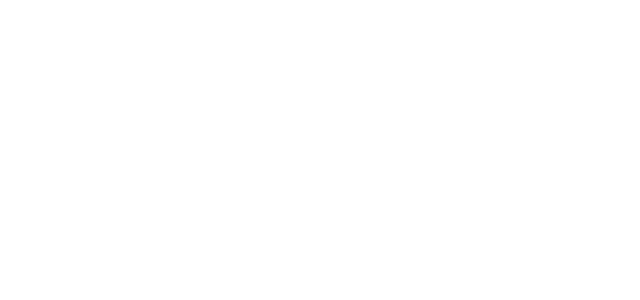
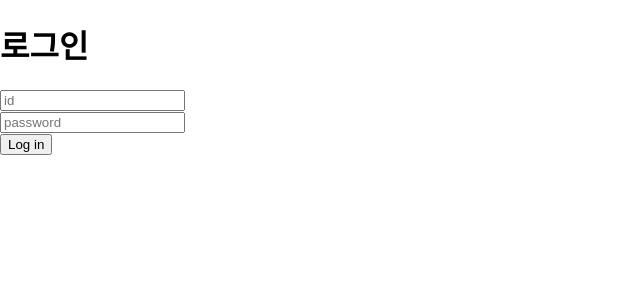
Before and after one commit to pokganmika/chatterbox-test-client, a React (Create React App) app: page /login in a window 1280 px wide. Shown: the top 300 px of the page, without its empty margins (0-640 px from the left). Built offline with nearby package versions, Linux system fonts and the light colour scheme.

Commit message:
add loginpage and signuppage

```diff
--- a/src/App.js
+++ b/src/App.js
@@ -4,6 +4,8 @@
 // import './App.css';
 
 import Home from './routes/Home';
+import Login from './routes/Login';
+import Signup from './routes/Signup';
 
 class App extends Component {
   render() {
@@ -27,6 +29,8 @@
       <Router>
         <div>
           <Route exact path='/' component={Home}/>
+          <Route path='/login' component={Login}/>
+          <Route path='/signup' component={Signup}/>
           {/* <Route /> */}
         </div>
       </Router>
--- /dev/null
+++ b/src/components/Login.js
@@ -0,0 +1,21 @@
+import React, { Component } from 'react';
+
+class Login extends Component {
+  constructor(props) {
+    super(props);
+
+    this.state = {};
+  }
+
+  render() {
+    return (
+      <React.Fragment>
+        <input type='text' placeholder='id' /><br/>
+        <input type='text' placeholder='password' /><br/>
+        <input type='submit' value='Log in' />
+      </React.Fragment>
+    );
+  }
+}
+
+export default Login;
--- /dev/null
+++ b/src/components/Signup.js
@@ -0,0 +1,21 @@
+import React, { Component } from 'react';
+
+class Signup extends Component {
+  constructor(props) {
+    super(props);
+
+    this.state = {};
+  }
+
+  render() {
+    return (
+      <React.Fragment>
+        <input type='text' placeholder='id'/><br/>
+        <input type='text' placeholder='password'/><br/>
+        <input type='submit' value='Sign up'/>
+      </React.Fragment>
+    );
+  }
+}
+
+export default Signup;
--- /dev/null
+++ b/src/routes/Login.js
@@ -0,0 +1,26 @@
+import React, { Component, Fragment } from 'react';
+
+import Log from '../components/Login';
+
+class Login extends Component {
+  constructor(props) {
+    super(props);
+
+    this.state = {};
+  }
+
+  componentDidMount() {
+
+  }
+
+  render() {
+    return (
+      <Fragment>
+        <h1>로그인</h1>
+        <Log />
+      </Fragment>
+    );
+  }
+}
+
+export default Login;
--- /dev/null
+++ b/src/routes/Signup.js
@@ -0,0 +1,26 @@
+import React, { Component, Fragment } from 'react';
+
+import Sign from '../components/Signup';
+
+class Signup extends Component {
+  constructor(props) {
+    super(props);
+
+    this.state = {};
+  }
+
+  componentDidMount() {
+
+  }
+
+  render() {
+    return (
+      <Fragment>
+        <h1>회원가입</h1>
+        <Sign />
+      </Fragment>
+    );
+  }
+}
+
+export default Signup;
```
